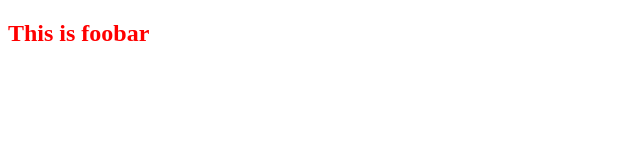
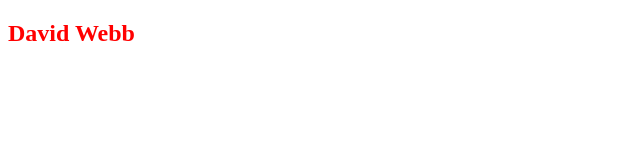
Before and after one commit to dwebb777/foobar, a plain HTML site: page index.html in a window 1280 px wide. Shown: the full height of the page, 0-640 px from the left. Drawn offline with Linux system fonts and the light colour scheme.

Commit message:
update h2 with my name

```diff
--- a/index.html
+++ b/index.html
@@ -8,6 +8,6 @@
     <link rel="stylesheet" href="styles.css" />
   </head>
   <body>
-    <h2>This is foobar</h2>
+    <h2>David Webb</h2>
   </body>
 </html>
```
